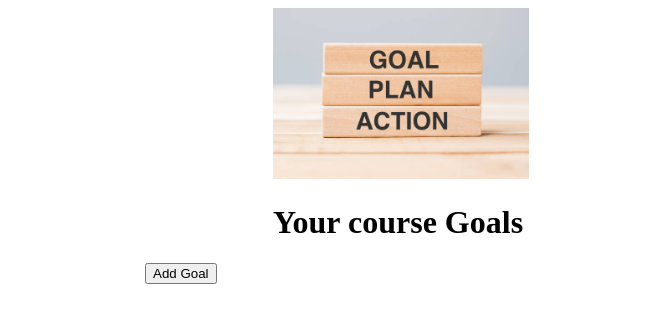
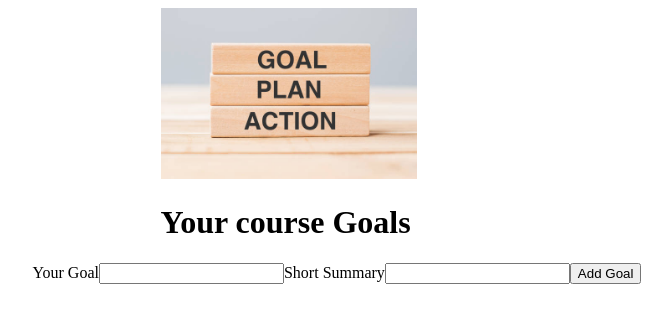
Before and after one commit to andriusmw/TypeScriptReactToDoApp, a React (Vite) app in the folder react-ts-basics/: page / in a window 1280 px wide. Shown: the top 322 px of the page, without its empty margins (303-975 px from the left). Built offline with nearby package versions, Linux system fonts and the light colour scheme.

Commit message:
creating a new component to add goals, but not adding them yet

```diff
--- a/react-ts-basics/src/App.tsx
+++ b/react-ts-basics/src/App.tsx
@@ -3,6 +3,7 @@ import goalsImg from "./assets/images/goalsImg.jpg"
 import Header from "./components/Header.tsx";
 import './App.css'
 import { useState } from "react";
+import NewGoal from "./components/NewGoal.tsx";
 
 
 //Creating an interface for the type of array that is
@@ -51,7 +52,7 @@ function handleDeleteGoal(id: number) {
     <Header image={{src: goalsImg, alt:"a list of goals"}}>
       <h1>Your course Goals</h1>
     </Header>
-    <button onClick={handleAddGoal} >Add Goal</button>
+    <NewGoal />
     <CourseGoalList goals={goals} onDeleteGoal={handleDeleteGoal} />
 
   </main>
--- /dev/null
+++ b/react-ts-basics/src/components/NewGoal.tsx
@@ -0,0 +1,24 @@
+import {type FormEvent } from 'react';
+
+export default function NewGoal(){
+
+    function handleSubmit(event: FormEvent) {
+        event.preventDefault();
+    }
+
+    return <form onSubmit={handleSubmit}>
+
+            <label htmlFor="goal">Your Goal</label>
+            <input id="goal" type="text"/>
+
+
+            <label htmlFor="summary">Short Summary</label>
+            <input id="summary" type="text"/>
+
+
+            <button>Add Goal</button>
+
+
+
+    </form>
+}
```
